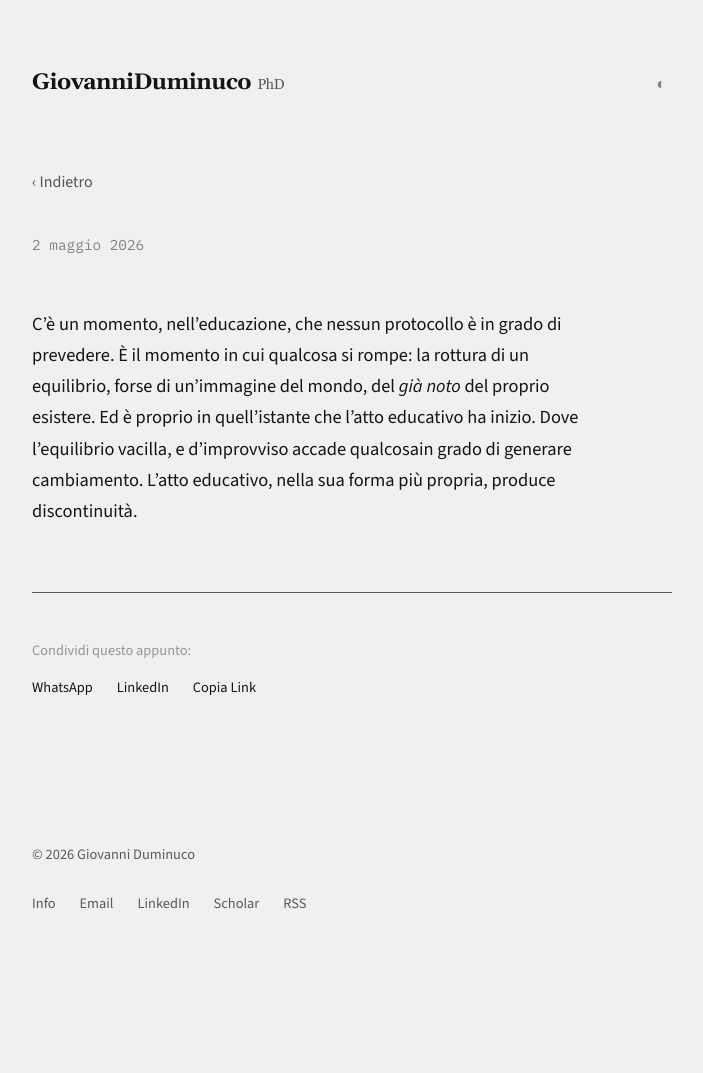
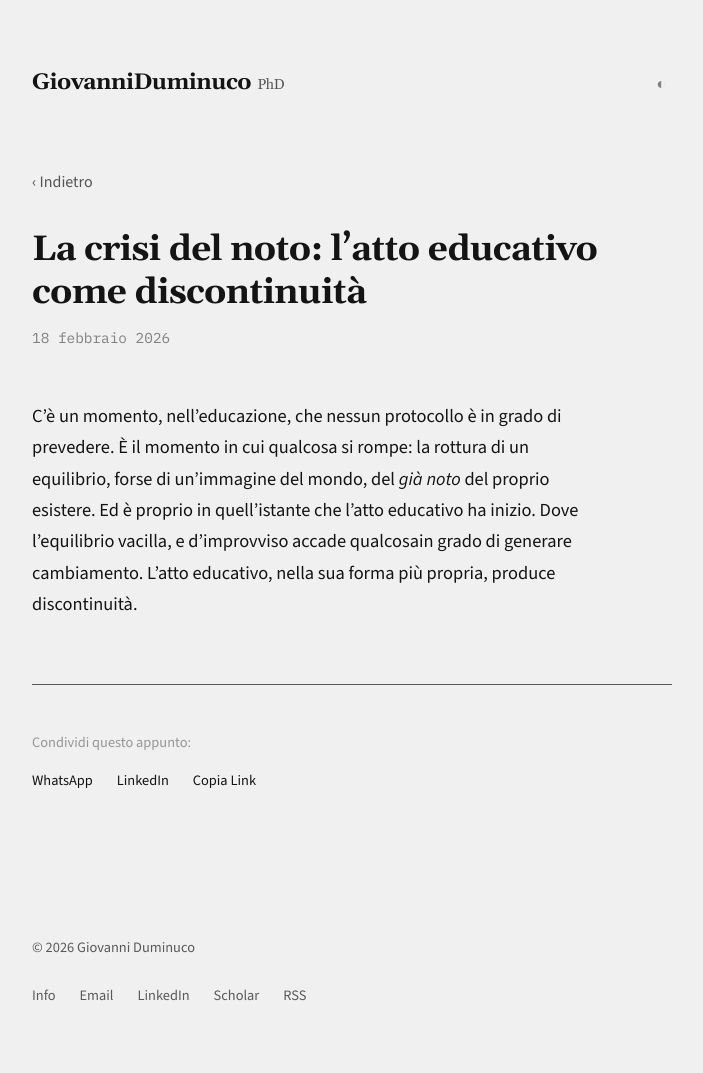
Before and after one commit to dumgio/dumgio.github.io, a Jekyll site: the page built from _posts/2026-02-18-la-crisi-del-noto.md, in a window 1280 px wide. Shown: the whole page, without its empty margins (128-831 px from the left). Built offline with Jekyll 4.4.1, drawn with Linux system fonts in a browser that asks for light colours; our own code applies the rules of GitHub Pages for plain Markdown files; comment, search, counter and statistics services are not loaded; before the commit the page ends 980 px from its top, so only the background shows below that.

Commit message:
Update 2026-02-18-la-crisi-del-noto.md

```diff
--- a/_posts/2026-02-18-la-crisi-del-noto.md
+++ b/_posts/2026-02-18-la-crisi-del-noto.md
@@ -1,6 +1,6 @@
 ---
 layout: post
-title: La Crisi del Noto: l’atto educativo come discontinuità
+title: "La crisi del noto: l’atto educativo come discontinuità"
 permalink: /appunti/la-crisi-del-noto/
 redirect_from:
   - /2026/02/18/la-violenza-gentile/
```
